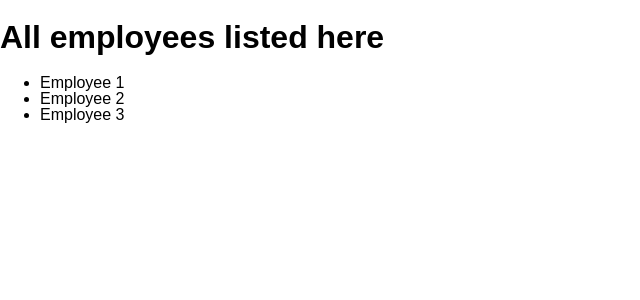
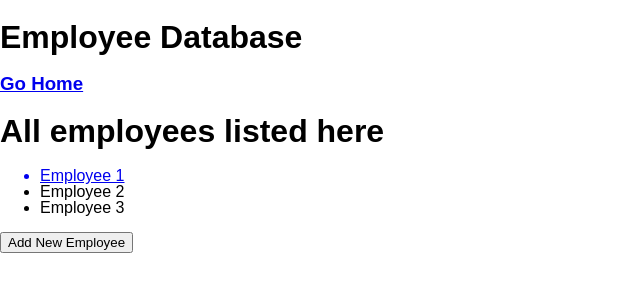
Before and after one commit to AntGrimm/employee-database, a React (Create React App) app: page / in a window 1280 px wide. Shown: the top 300 px of the page, without its empty margins (0-640 px from the left). Built offline with nearby package versions, Linux system fonts and the light colour scheme; the HTML template or start-up script is replaced by a standard one.

Commit message:
Added router switches and links to link each page

```diff
--- a/src/App.js
+++ b/src/App.js
@@ -3,6 +3,7 @@ import { BrowserRouter as Router, Switch, Route } from 'react-router-dom'
 import EmployeeList from './pages/EmployeeList'
 import EmployeeDetails from './pages/EmployeeDetails'
 import EmployeeAdd from './pages/EmployeeAdd'
+import NavBar from './components/NavBar'
 
 class App extends Component {
   render() {
@@ -10,10 +11,11 @@ class App extends Component {
       <>
         <main>
           <Router>
+            <NavBar />
             <Switch>
               <Route exact path="/" component={EmployeeList}></Route>
-              <Route exact path="/:details" component={EmployeeDetails}></Route>
-              <Route exact path="/:add" component={EmployeeAdd}></Route>
+              <Route exact path="/details" component={EmployeeDetails}></Route>
+              <Route exact path="/add" component={EmployeeAdd}></Route>
             </Switch>
           </Router>
         </main>
--- /dev/null
+++ b/src/components/NavBar.jsx
@@ -0,0 +1,15 @@
+import React from 'react'
+import { Link } from 'react-router-dom'
+
+const NavBar = () => {
+  return (
+    <>
+      <h1>Employee Database</h1>
+      <Link to="/">
+        <h3>Go Home</h3>
+      </Link>
+    </>
+  )
+}
+
+export default NavBar
--- a/src/pages/EmployeeDetails.jsx
+++ b/src/pages/EmployeeDetails.jsx
@@ -1,4 +1,5 @@
 import React from 'react'
+import { Link } from 'react-router-dom'
 
 const EmployeeDetails = () => {
   return (
--- a/src/pages/EmployeeList.jsx
+++ b/src/pages/EmployeeList.jsx
@@ -1,14 +1,20 @@
 import React from 'react'
+import { Link } from 'react-router-dom'
 
 const EmployeeList = () => {
   return (
     <>
       <h1>All employees listed here</h1>
       <ul>
-        <li>Employee 1</li>
+        <Link to="/details">
+          <li>Employee 1</li>
+        </Link>
         <li>Employee 2</li>
         <li>Employee 3</li>
       </ul>
+      <Link to="/Add">
+        <button>Add New Employee</button>
+      </Link>
     </>
   )
 }
```
